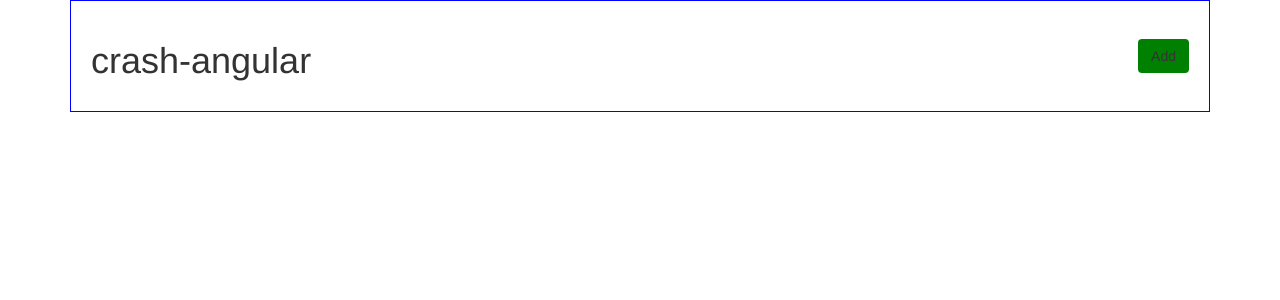
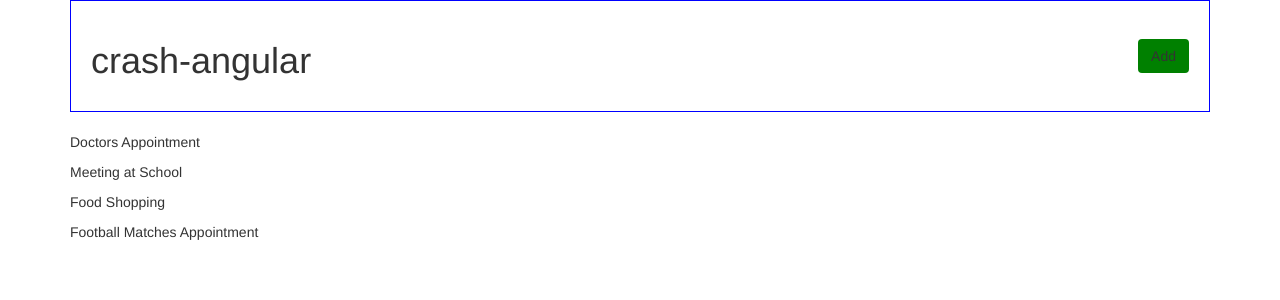
Before and after one commit to baykalgurbuz/crash-angular, an Angular app: page / in a window 1280 px wide. Shown: the top 300 px of the page. Built offline with nearby package versions, Linux system fonts and the light colour scheme.

Commit message:
Fetching fake db data on Task component.

```diff
--- a/src/app/app.component.html
+++ b/src/app/app.component.html
@@ -1,3 +1,4 @@
 <div class="container">
   <app-header></app-header>
+  <app-tasks></app-tasks>
 </div>
--- a/src/app/app.module.ts
+++ b/src/app/app.module.ts
@@ -4,12 +4,14 @@
 import { AppComponent } from './app.component';
 import { HeaderComponent } from './components/header/header.component';
 import { ButtonComponent } from './components/button/button.component';
+import { TasksComponent } from './components/tasks/tasks.component';
 
 @NgModule({
   declarations: [
     AppComponent,
     HeaderComponent,
-    ButtonComponent
+    ButtonComponent,
+    TasksComponent
   ],
   imports: [
     BrowserModule
--- /dev/null
+++ b/src/app/components/tasks/tasks.component.html
@@ -0,0 +1,3 @@
+<p *ngFor="let task of tasks">
+  {{task.text}}
+</p>
--- /dev/null
+++ b/src/app/components/tasks/tasks.component.ts
@@ -0,0 +1,16 @@
+import { Component, OnInit } from '@angular/core';
+import {Task} from '../../Task'
+import {TASK} from '../../mock-task'
+@Component({
+  selector: 'app-tasks',
+  templateUrl: './tasks.component.html',
+  styleUrls: ['./tasks.component.css']
+})
+export class TasksComponent implements OnInit {
+  tasks?:Task[]=TASK;
+  constructor() { }
+
+  ngOnInit(): void {
+  }
+
+}
```
Also changed, not shown: src/app/components/tasks/tasks.component.css (added), 1 other file (tests, documents, lock files or other folders).
